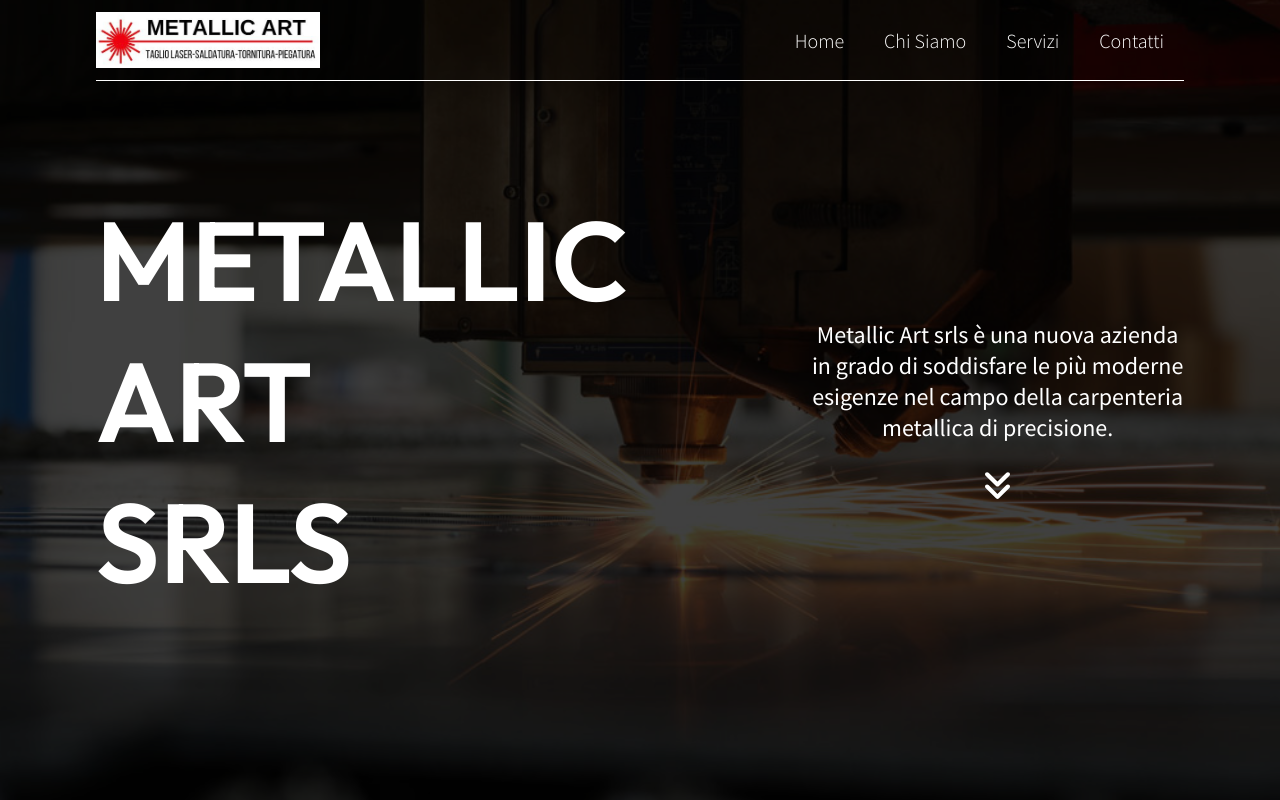
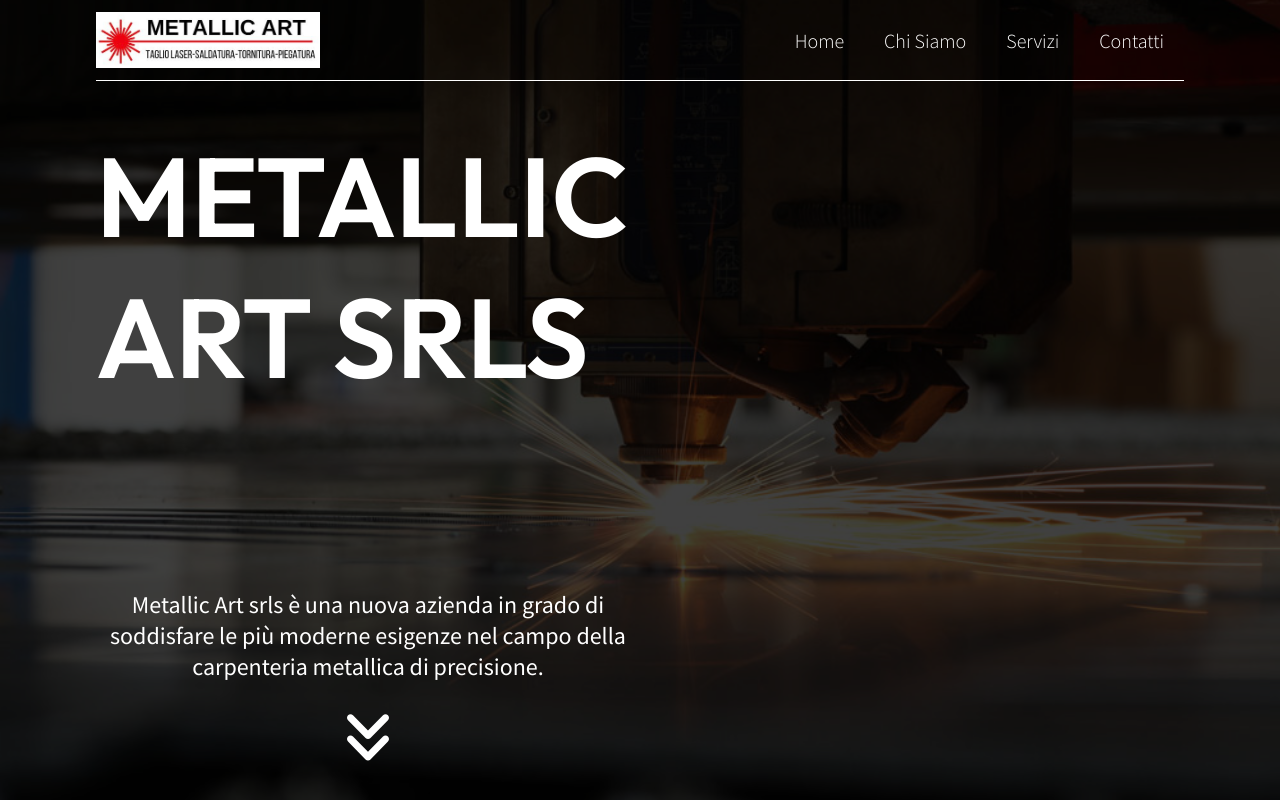
Before and after one commit to Grimos10/metallicart3, a Nuxt app: page / in a window 1280 px wide. Shown: the top 800 px of the page. Built offline with nearby package versions, Linux system fonts and the light colour scheme.

Commit message:
initial commit

```diff
--- a/pages/index.vue
+++ b/pages/index.vue
@@ -1,9 +1,9 @@
 <template>
     <div>
         <section id="main" class="container">
-            <div class="content-home flexbox">
-                <div class="flexbox align-center">
-                    <h1 class="font-size-7em color-white half">METALLIC ART SRLS</h1>
+            <div class="content-home flexbox wrap resp-display-block">
+                <div class="flexbox align-center resp-w-100">
+                    <h1 class="font-size-7em color-white half resp-text-vw-10">METALLIC ART SRLS</h1>
                 </div>
                 <div class="flexbox align-center center half">
                     <div>
```
